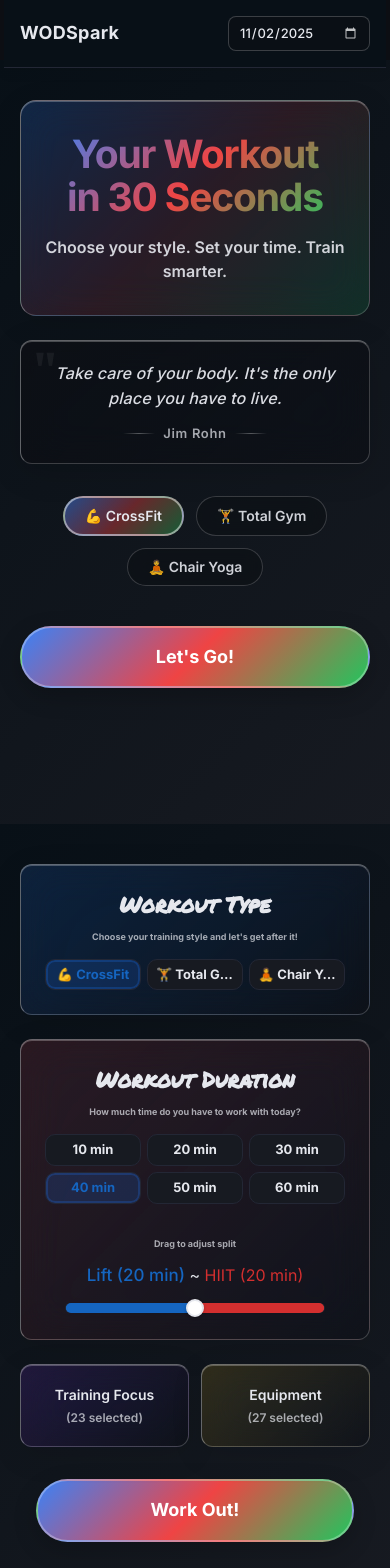
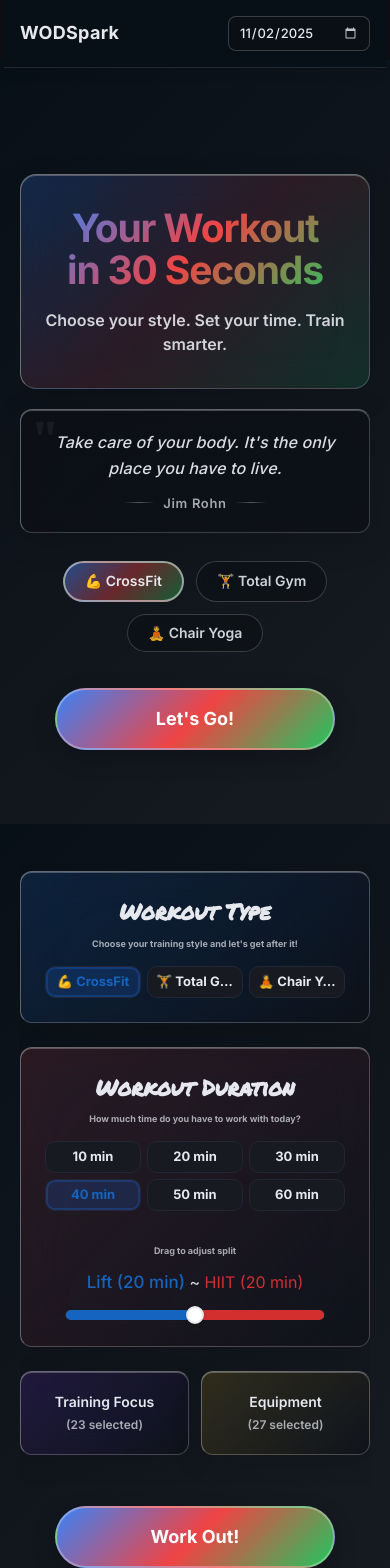
Before and after one commit to drobins25/crossfit-wod-generator, a React (Vite) app: page / in a window 390 px wide. Shown: the top 1568 px of the page. Built offline with nearby package versions, Linux system fonts and the light colour scheme.

Commit message:
Updated mobile styles.

```diff
--- a/src/steps/HeroStep.tsx
+++ b/src/steps/HeroStep.tsx
@@ -34,13 +34,14 @@ export function HeroStep({ workoutType, setWorkoutType }: Props) {
       backgroundAttachment: 'fixed',
       margin: '-20px -20px 0 -20px',
       padding: '40px 20px 20px 20px',
-      minHeight: 'calc(100vh - 60px)',
+      height: 'calc(100vh - 60px)',
       display: 'flex',
       flexDirection: 'column',
       alignItems: 'center',
-      justifyContent: 'flex-start',
-      gap: '24px',
-      boxSizing: 'border-box'
+      justifyContent: 'center',
+      gap: '20px',
+      boxSizing: 'border-box',
+      overflow: 'auto'
     }}>
       {/* Main Hero Card */}
       <div style={{
@@ -211,6 +212,13 @@ export function HeroStep({ workoutType, setWorkoutType }: Props) {
       </div>
 
       {/* Let's Go! Button */}
+      <div style={{
+        display: 'flex',
+        justifyContent: 'center',
+        marginTop: '16px',
+        padding: '0 16px',
+        width: '100%'
+      }}>
         <button
           type="button"
           onClick={scrollToQuickSetup}
@@ -225,9 +233,8 @@ export function HeroStep({ workoutType, setWorkoutType }: Props) {
             transition: 'all 0.3s ease',
             color: 'white',
             boxShadow: '0 8px 24px rgba(0, 0, 0, 0.2)',
-          marginTop: '16px',
             width: '100%',
-          maxWidth: '400px'
+            maxWidth: '280px'
           }}
           onMouseEnter={(e) => {
             e.currentTarget.style.transform = 'scale(1.05)'
@@ -241,5 +248,6 @@ export function HeroStep({ workoutType, setWorkoutType }: Props) {
           Let's Go!
         </button>
       </div>
+    </div>
   )
 }
--- a/src/steps/QuickSetupStep.tsx
+++ b/src/steps/QuickSetupStep.tsx
@@ -49,8 +49,19 @@ export function QuickSetupStep({
       backgroundAttachment: 'fixed',
       margin: '-20px -20px -20px -20px',
       padding: '40px 20px 40px 20px',
-      minHeight: 'calc(100vh - 60px)' // Subtract header height to prevent over-scroll
+      height: 'calc(100vh - 60px)', // Subtract header height to prevent over-scroll
+      display: 'flex',
+      flexDirection: 'column'
     }}>
+      {/* Scrollable content area */}
+      <div style={{
+        flex: 1,
+        overflowY: 'auto',
+        display: 'flex',
+        flexDirection: 'column',
+        justifyContent: 'center',
+        minHeight: 0
+      }}>
       {/* Workout Type */}
       <div
         className="lift-accent"
@@ -231,10 +242,17 @@ export function QuickSetupStep({
           <div style={{ fontSize: '12px', opacity: 0.7 }}>({equipSel.length} selected)</div>
         </button>
       </div>
+      </div>
 
-      {/* Work Out! Button */}
+      {/* Work Out! Button - Fixed at bottom */}
       {onWorkOut && (
-        <div style={{ display: 'flex', justifyContent: 'center', marginTop: '32px', marginBottom: '32px', padding: '0 16px' }}>
+        <div style={{
+          display: 'flex',
+          justifyContent: 'center',
+          marginTop: '20px',
+          padding: '0 16px',
+          flexShrink: 0
+        }}>
           <button
             type="button"
             onClick={onWorkOut}
@@ -250,7 +268,7 @@ export function QuickSetupStep({
               color: 'white',
               boxShadow: '0 8px 24px rgba(0, 0, 0, 0.2)',
               width: '100%',
-              maxWidth: '400px',
+              maxWidth: '280px',
             }}
             onMouseEnter={(e) => {
               e.currentTarget.style.transform = 'scale(1.05)'
--- a/src/wizard/WizardControls.tsx
+++ b/src/wizard/WizardControls.tsx
@@ -132,7 +132,8 @@ function WizardSteps() {
             height: '100%',
             maxWidth: '600px',
             marginLeft: 'auto',
-            marginRight: 'auto'
+            marginRight: 'auto',
+            padding: '0 16px'
           }}>
             {/* Title */}
             <h2 style={{
@@ -176,7 +177,7 @@ function WizardSteps() {
                 background: 'linear-gradient(135deg, #3b82f6, #ef4444, #22c55e)',
                 border: '2px solid rgba(255, 255, 255, 0.3)',
                 borderRadius: '32px',
-                padding: '16px 48px',
+                padding: '16px 32px',
                 fontSize: '18px',
                 fontWeight: 700,
                 cursor: 'pointer',
@@ -184,6 +185,7 @@ function WizardSteps() {
                 color: 'white',
                 boxShadow: '0 8px 24px rgba(0, 0, 0, 0.2)',
                 width: '100%',
+                maxWidth: '280px',
                 flexShrink: 0,
               }}
               onMouseEnter={(e) => {
@@ -216,7 +218,8 @@ function WizardSteps() {
             height: '100%',
             maxWidth: '600px',
             marginLeft: 'auto',
-            marginRight: 'auto'
+            marginRight: 'auto',
+            padding: '0 16px'
           }}>
             {/* Title */}
             <h2 style={{
@@ -261,7 +264,7 @@ function WizardSteps() {
                 background: 'linear-gradient(135deg, #3b82f6, #ef4444, #22c55e)',
                 border: '2px solid rgba(255, 255, 255, 0.3)',
                 borderRadius: '32px',
-                padding: '16px 48px',
+                padding: '16px 32px',
                 fontSize: '18px',
                 fontWeight: 700,
                 cursor: 'pointer',
@@ -269,6 +272,7 @@ function WizardSteps() {
                 color: 'white',
                 boxShadow: '0 8px 24px rgba(0, 0, 0, 0.2)',
                 width: '100%',
+                maxWidth: '280px',
                 flexShrink: 0,
               }}
               onMouseEnter={(e) => {
```
Lines whose indentation alone changed are shown as unchanged.
